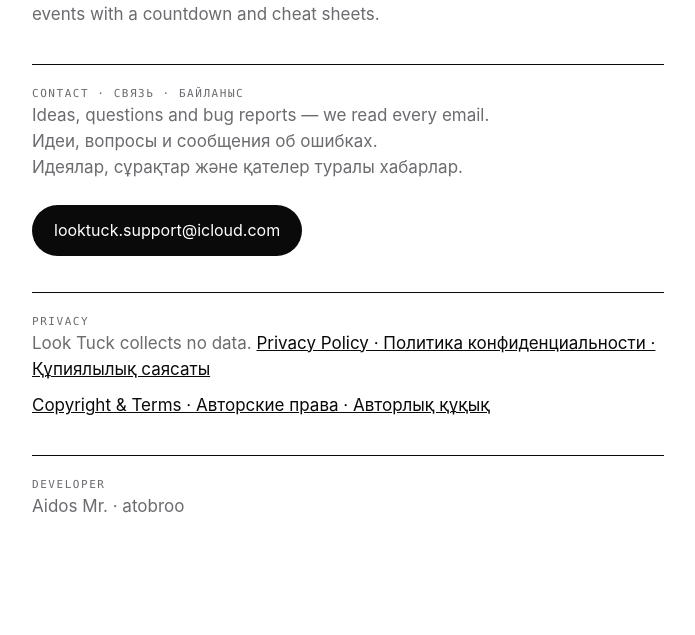
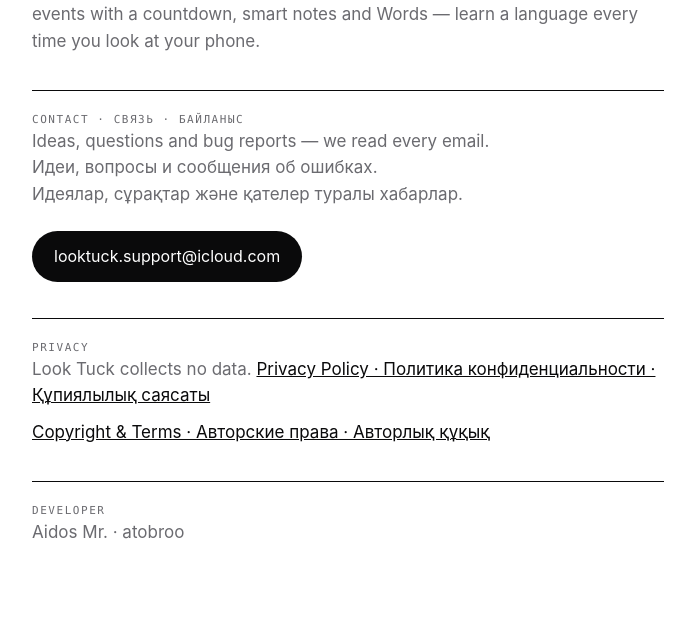
Before and after one commit to atobroo/looktuck, a plain HTML site: page index.html in a window 1280 px wide. Shown: the part 180-815 px from the top of the page, without its empty margins (292-987 px from the left). Drawn offline with Linux system fonts and the light colour scheme.

Commit message:
Add files via upload

```diff
--- a/index.html
+++ b/index.html
@@ -28,7 +28,7 @@
 <main>
   <div class="mono"><span class="dot"></span>Look Tuck</div>
   <h1>Support</h1>
-  <p>Quick notes on your Lock Screen and in the Dynamic Island: shopping lists, events with a countdown and cheat sheets.</p>
+  <p>Quick notes on your Lock Screen and in the Dynamic Island: shopping lists, events with a countdown, smart notes and Words — learn a language every time you look at your phone.</p>
   <div class="rule"></div>
   <div class="mono">Contact · Связь · Байланыс</div>
   <p>Ideas, questions and bug reports — we read every email.<br>
```
